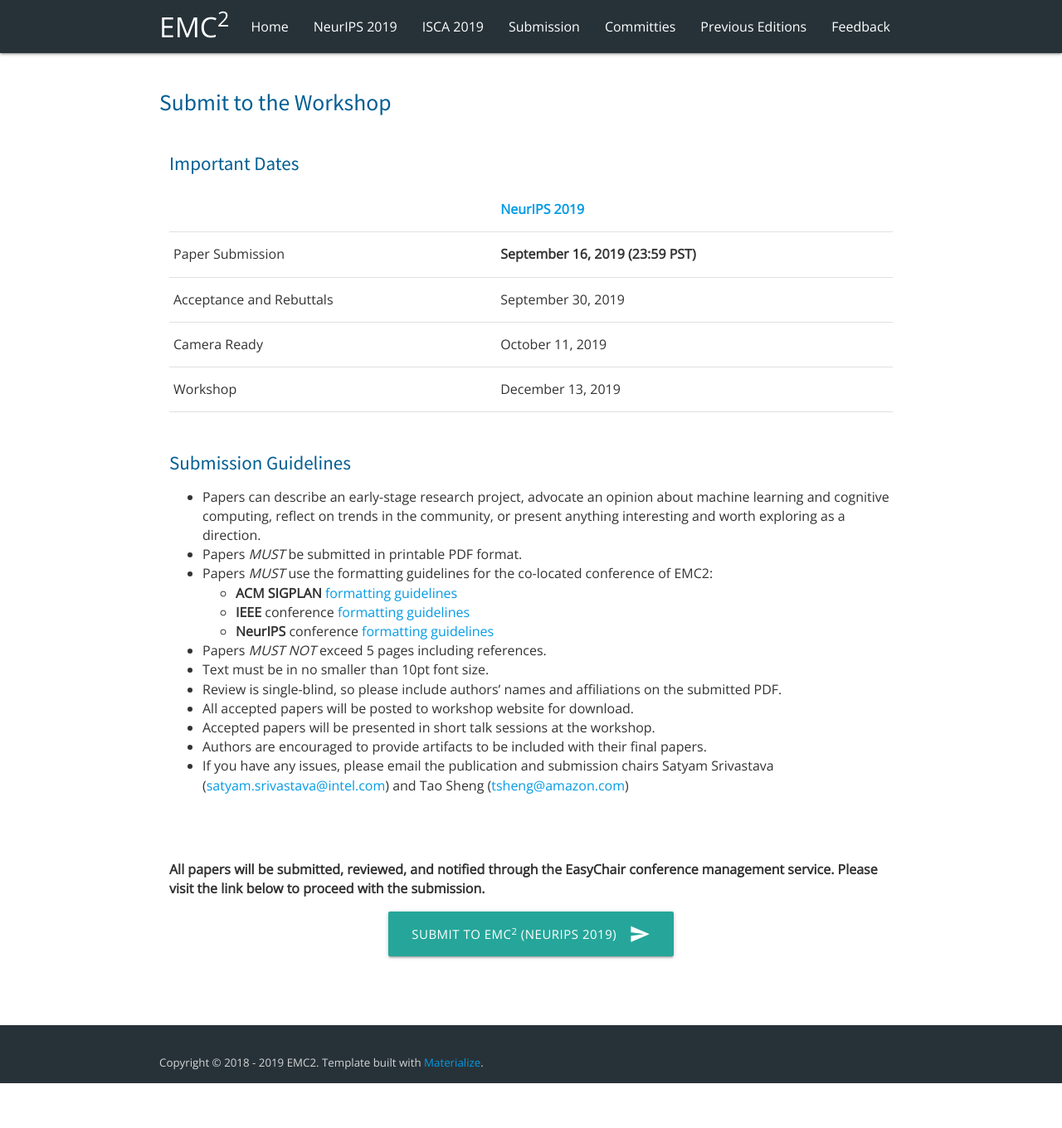
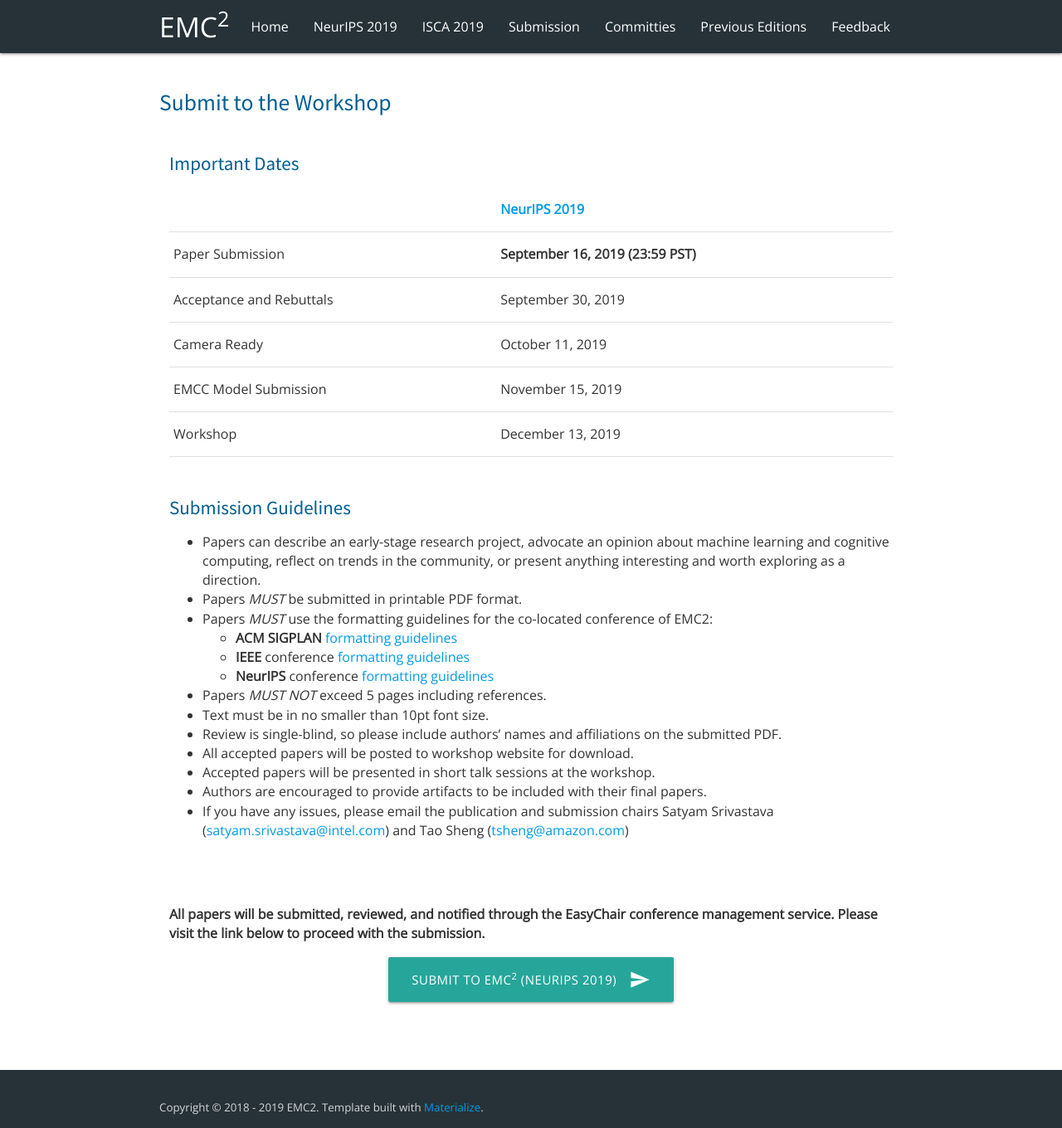
Before and after one commit to mgoldfar/emc2-web, a Jekyll site: the page built from submission.html, in a window 1280 px wide. Shown: the whole page at 83% size. Built offline with Jekyll 4.4.1, drawn with Linux system fonts in a browser that asks for light colours; before the commit the page ends 1306 px from its top, so only the background shows below that.

Commit message:
Add EMCC submission date to the submissions page.

```diff
--- a/_editions/5-neurips-19.html
+++ b/_editions/5-neurips-19.html
@@ -17,4 +17,5 @@ submission_deadline: 2019-09-16
 submission_acceptance: 2019-09-30
 submission_camera_ready: 2019-10-11
 has_emcc_submission: True
+emcc_submission_deadline: 2019-11-15
 ---
--- a/submission.html
+++ b/submission.html
@@ -63,6 +63,18 @@ show_note: False
                     {% endfor %}
                 </tr>
                 <tr>
+                    <td>EMCC Model Submission</td>
+                    {% for ed in upcoming_editions %}
+                        <td>
+                            {% if ed.has_emcc_submission %}
+                                {{ ed.emcc_submission_deadline|date: "%B %d, %Y" }}
+                            {% else %}
+                                N/A
+                            {% endif %}
+                        </td>
+                    {% endfor %}
+                </tr>
+                <tr>
                     <td>Workshop</td>
                     {% for ed in upcoming_editions %}
                     <td>{{ ed.event_date|date: "%B %d, %Y" }}</td>
```
